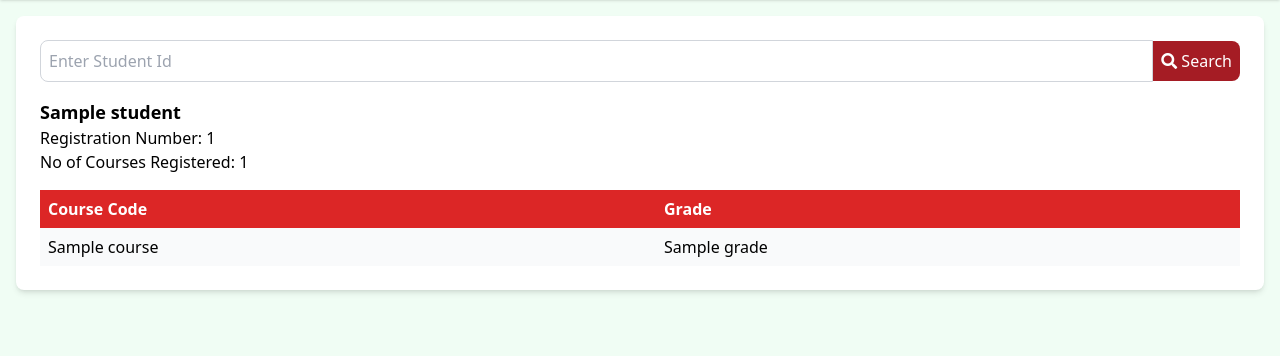
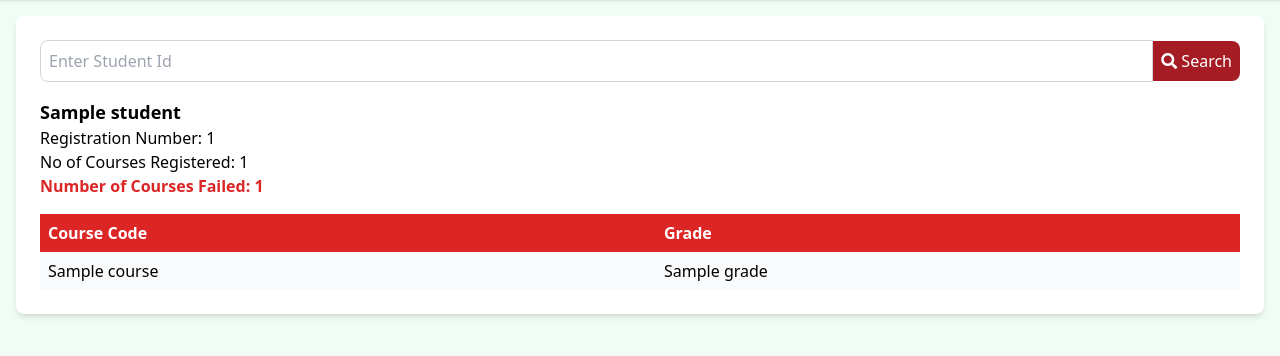
Before and after one commit to CharanTeja-6825/EPICSY23, a Django app: template templates/adminapp/StudentDetails.html in a window 1280 px wide. Shown: the part 72-428 px from the top of the page. Run offline with Django 5.2, Linux system fonts and the light colour scheme; the template is opened without the code that fills it: most values are stand-ins (such as "Sample title", 1, 10 or a date in 2020); some libraries are stand-ins or nearby versions.

Commit message:
failed students filter added

```diff
--- /dev/null
+++ b/adminapp/templatetags/custom_filters.py
@@ -0,0 +1,9 @@
+from django import template
+
+register = template.Library()
+
+FAILED_GRADES = {"GP", "WH", "DT", "F", "NA"}
+
+@register.filter
+def is_failed(grade):
+    return grade in FAILED_GRADES
--- a/templates/adminapp/StudentDetails.html
+++ b/templates/adminapp/StudentDetails.html
@@ -39,6 +39,7 @@
                 <h2 class="text-lg font-bold">{{ student.name }}</h2>
                 <p>Registration Number: {{ student.student_id }}</p>
                 <p>No of Courses Registered: {{ student.course_grades|length }}</p>
+                <p class="text-red-600 font-bold">Number of Courses Failed: {{ student.failed_courses_count }}</p>
             </div>
             <table class="w-full text-left border-collapse">
                 <thead>
@@ -49,9 +50,12 @@
                 </thead>
                 <tbody>
                     {% for course, grade in student.course_grades.items %}
+                       {% load custom_filters %}
                         <tr class="{% cycle 'bg-gray-50' 'bg-white' %}">
                             <td class="p-2">{{ course }}</td>
-                                        <td class="p-2">{{ grade }}</td>
+                            <td class="p-2 {% if grade|is_failed %}text-red-600 font-bold{% endif %}">
+                                {{ grade }}
+                            </td>
                         </tr>
                     {% endfor %}
                 </tbody>
@@ -73,6 +77,7 @@
         {% endif %}
     </div>
 {% endif %}
+
         </div>
     </div>
 
```
Also changed, not shown: adminapp/templatetags/__init__.py (added, +10 -0 lines), adminapp/views.py (+8 -3 lines), __init__.py (added). Lines whose indentation alone changed are shown as unchanged.
